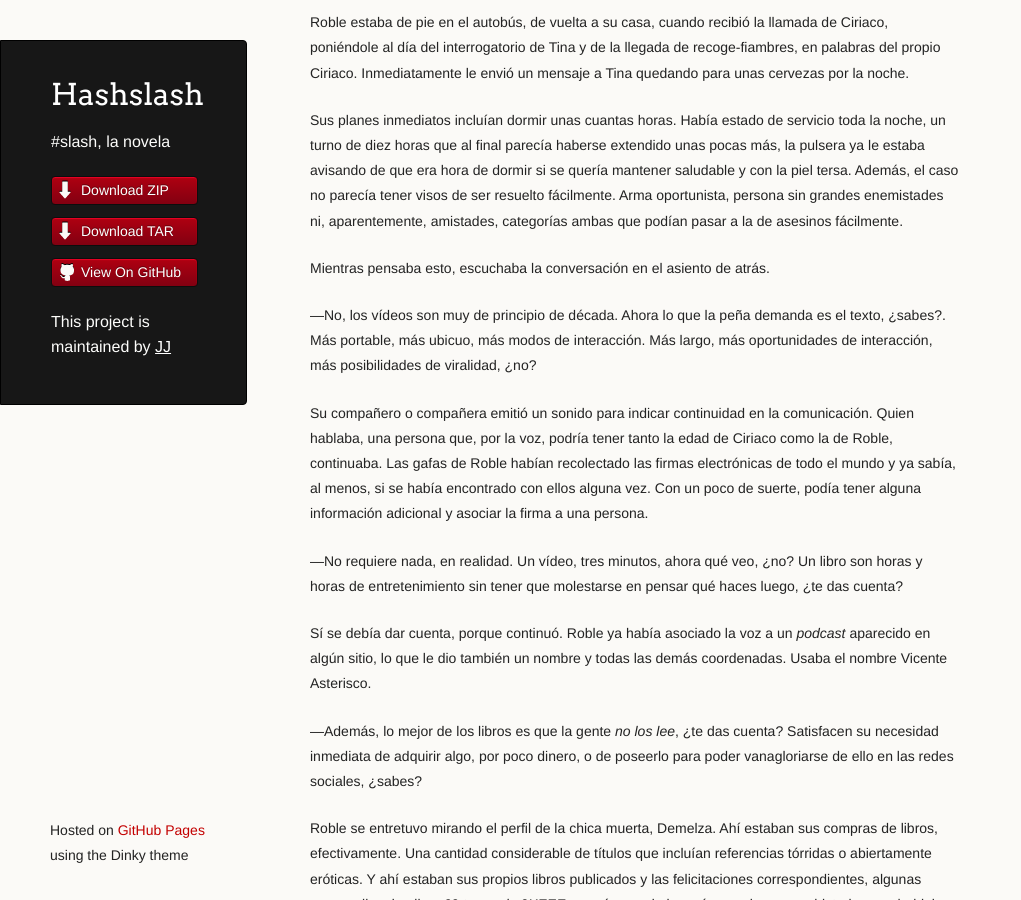
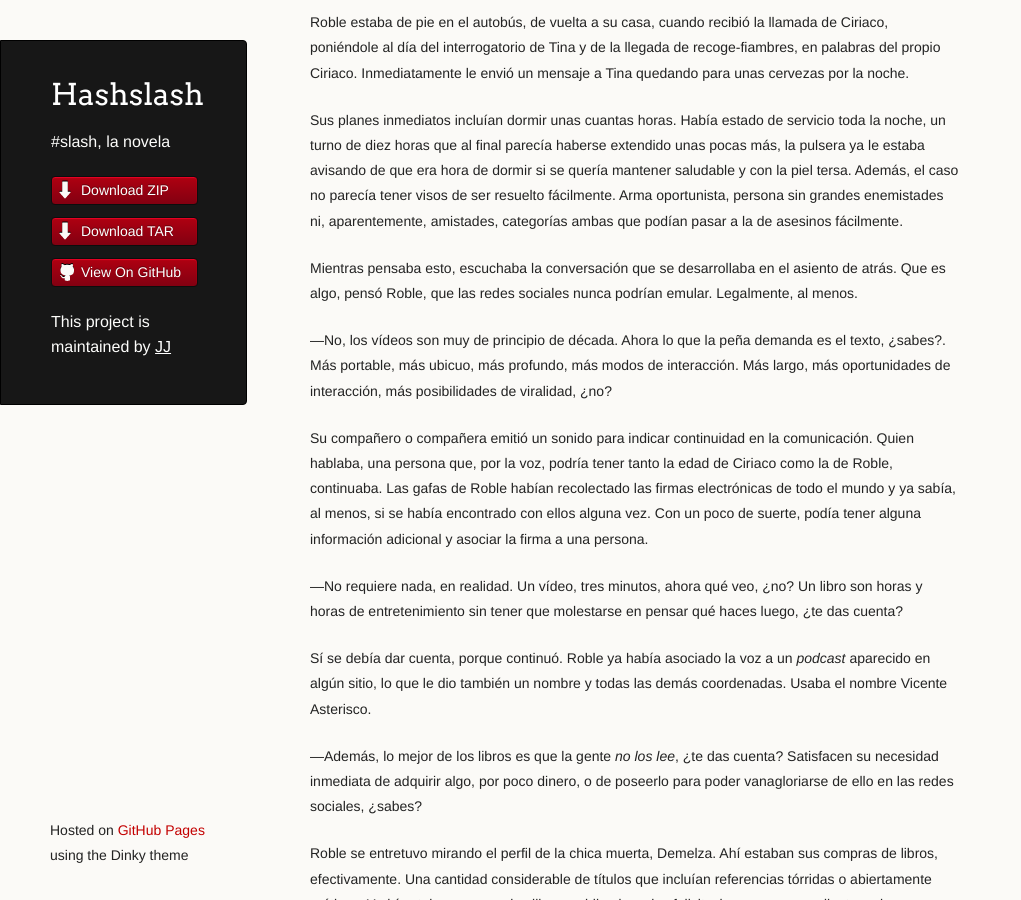
Before and after one commit to JJ/HashSlash, a Jekyll site: the page built from texto/HashSlash.md, in a window 1280 px wide and 900 px high, scrolled down 15148 px. Shown: the whole window, without its empty margins (0-1021 px from the left). Built offline with Jekyll 4.4.1, drawn with Linux system fonts in a browser that asks for light colours.

Commit message:
Sync texto/HashSlash.md from master to gh-pages

```diff
--- a/texto/HashSlash.md
+++ b/texto/HashSlash.md
@@ -797,11 +797,13 @@ persona sin grandes enemistades ni, aparentemente, amistades,
 categorías
 ambas que podían pasar a la de asesinos fácilmente.
 
-Mientras pensaba esto, escuchaba la conversación en el asiento de
-atrás.
+Mientras pensaba esto, escuchaba la conversación que se desarrollaba en el asiento de
+atrás. Que es algo, pensó Roble, que las redes sociales nunca podrían
+emular. Legalmente, al menos.
 
 —No, los vídeos son muy de principio de década. Ahora lo que la peña
-demanda es el texto, ¿sabes?. Más portable, más ubicuo, más modos de
+demanda es el texto, ¿sabes?. Más portable, más ubicuo, más profundo,
+más modos de
 interacción. Más largo, más oportunidades de interacción, más
 posibilidades de viralidad, ¿no?
 
```
